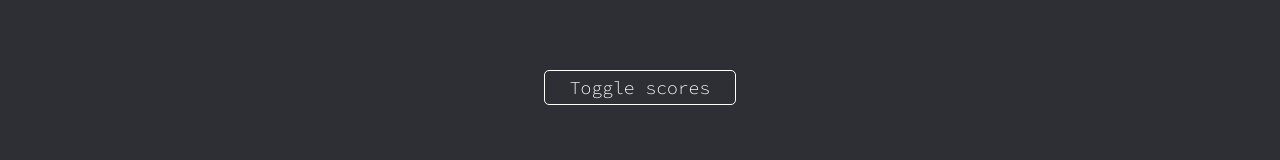
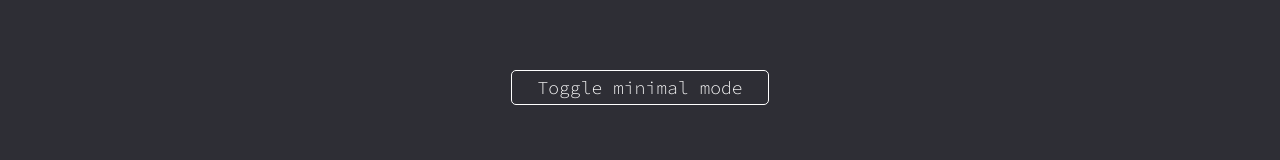
Before and after one commit to qucumbah/speedtyping-trainer, a React app: page / in a window 1280 px wide. Shown: the part 645-805 px from the top of the page. Built offline with nearby package versions, Linux system fonts and the light colour scheme.

Commit message:
feat: minimal mode

```diff
--- a/public/style.css
+++ b/public/style.css
@@ -87,7 +87,7 @@ body {
   color: transparent;
 }
 
-.usefulScoresSection {
+.UsefulScoresSubsection {
   display: flex;
   justify-content: space-around;
   margin-top: 50px;
--- a/src/components/App.tsx
+++ b/src/components/App.tsx
@@ -93,7 +93,7 @@ function App() {
     }
   }
 
-  const [showScores, setShowScores] = useState<boolean>(true);
+  const [isMinimal, setIsMinimal] = useState<boolean>(false);
 
   return (
     <div className="App">
@@ -102,9 +102,10 @@ function App() {
         lastScore={(scores.length === 0) ? getEmptyScore() : getLastScore()}
         definitions={definitions}
         onSetScores={setScores}
-        onSetShowScores={setShowScores}
+        isMinimal={isMinimal}
+        onSetIsMinimal={setIsMinimal}
       />
-      <PrevScoresSection scores={scores} onResetScores={resetScores} showPrevScores={showScores} />
+      {isMinimal ? null : <PrevScoresSection scores={scores} onResetScores={resetScores} />}
     </div>
   );
 }
--- a/src/components/MainSection.tsx
+++ b/src/components/MainSection.tsx
@@ -1,13 +1,15 @@
 import React, { useEffect, useState } from 'react';
+
 import Score from '../types/Score';
+import UsefulScoresSubsection from './UsefulScoresSubsection';
 
-import ScoreView from './ScoreView';
 import useInterval from './useInterval';
 
 type MainSectionProps = {
   definitions: string[],
   onSetScores: (setter: (prevValue: Score[]) => Score[]) => void,
-  onSetShowScores: (setter: (prevValue: boolean) => boolean) => void,
+  isMinimal: boolean,
+  onSetIsMinimal: (setter: (prevValue: boolean) => boolean) => void,
   averageScore: Score,
   lastScore: Score,
 };
@@ -15,7 +17,8 @@ type MainSectionProps = {
 function MainSection({
   definitions,
   onSetScores,
-  onSetShowScores,
+  isMinimal,
+  onSetIsMinimal,
   averageScore,
   lastScore,
 }: MainSectionProps) {
@@ -87,11 +90,21 @@ function MainSection({
     dependencies: [startTime],
   });
 
-  const currentScore: Score = {
-    lettersTyped: userInput.length,
-    milliseconds: typingTime,
-    totalErrors,
-  };
+  function getUsefulScoresSubsection(): React.ReactElement {
+    const currentScore: Score = {
+      lettersTyped: userInput.length,
+      milliseconds: typingTime,
+      totalErrors,
+    };
+
+    return (
+      <UsefulScoresSubsection
+        currentScore={currentScore}
+        lastScore={lastScore}
+        averageScore={averageScore}
+      />
+    );
+  }
 
   return (
     <div className="MainSection">
@@ -107,14 +120,14 @@ function MainSection({
             onChange={(element) => setUserInput(element.target.value)}
           />
         </label>
-        <div className="usefulScoresSection">
-          <ScoreView title={"Current score"} score={currentScore} />
-          <ScoreView title={"Last score"} score={lastScore} />
-          <ScoreView title={"Average score"} score={averageScore} />
-        </div>
+        {isMinimal ? null : getUsefulScoresSubsection()}
       </div>
       <div className="buttons">
-        <input type="button" value="Toggle scores" onClick={() => onSetShowScores((prevShowScores) => !prevShowScores)} />
+        <input
+          type="button"
+          value="Toggle minimal mode"
+          onClick={() => onSetIsMinimal((prevIsMinimal) => !prevIsMinimal)}
+        />
       </div>
     </div>
   );
--- a/src/components/PrevScoresSection.tsx
+++ b/src/components/PrevScoresSection.tsx
@@ -5,13 +5,12 @@ import ScoreView from './ScoreView';
 
 type PrevScoresSectionProps = {
   scores: Score[],
-  showPrevScores: boolean,
   onResetScores: () => void,
 };
 
 function PrevScoresSection(props: PrevScoresSectionProps) {
   return (
-    <div className="PrevScoresSection" hidden={!props.showPrevScores}>
+    <div className="PrevScoresSection">
       <input type="button" value="Reset scores" onClick={props.onResetScores} />
       <p>Prevoius scores:</p>
       {props.scores.slice().reverse().map((score: Score) => <ScoreView score={score} key={score.id} />)}
--- /dev/null
+++ b/src/components/UsefulScoresSubsection.tsx
@@ -0,0 +1,26 @@
+import React from 'react';
+
+import Score from '../types/Score';
+import ScoreView from './ScoreView';
+
+type UsefulScoresSubsectionProps = {
+  currentScore: Score,
+  lastScore: Score,
+  averageScore: Score,
+};
+
+function UsefulScoresSubsection({
+  currentScore,
+  lastScore,
+  averageScore,
+}: UsefulScoresSubsectionProps) {
+  return (
+    <div className="UsefulScoresSubsection">
+      <ScoreView title={"Current score"} score={currentScore} />
+      <ScoreView title={"Last score"} score={lastScore} />
+      <ScoreView title={"Average score"} score={averageScore} />
+    </div>
+  );
+}
+
+export default UsefulScoresSubsection;
```
